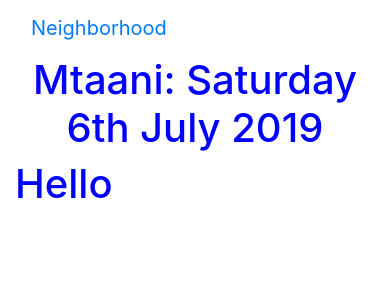
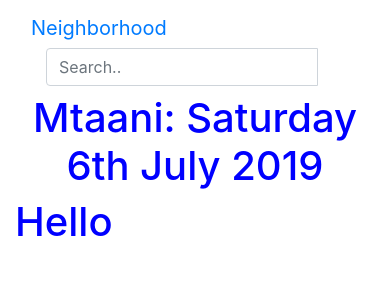
Before and after one commit to Doktatech/HoodWatch, a Django app: page / in a window 390 px wide. Shown: the top 300 px of the page. Run offline with Django 3.2, Linux system fonts and the light colour scheme; data that the repository does not hold is empty; parts of the project's set-up code (start-up, migrations or seed data) failed here and were passed over; some libraries are stand-ins or nearby versions.

Commit message:
Add a basic search form

```diff
--- a/mtaani_zone/templates/navbar.html
+++ b/mtaani_zone/templates/navbar.html
@@ -11,6 +11,21 @@
                 <div class="navbar-header">
                 <a class="navbar-brand" href="{% url 'Landing' %}">Neighborhood</a>
                 </div>
+                <!-- Adding a search form  -->
+      <div class="col-sm-4 col-md-4 navbar-right">
+
+            <form class="navbar-form" role="search" action="{% url 'search_results' %}">
+
+              <div class="input-group">
+                <input type="text" class="form-control" placeholder="Search.." name="business">
+                <div class="input-group-btn">
+                  <button class="btn btn-default" type="submit"><i class="glyphicon glyphicon-search"></i></button>
+                </div>
+              </div>
+
+            </form>
+          </div>
+          <!-- search form end -->
             </div>
         </nav>
 
```
